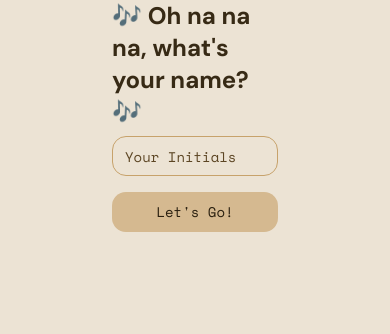
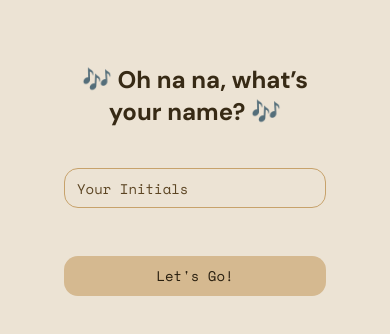
Before and after one commit to hbmartin/four-danger, a Next.js app: page / in a window 390 px wide. Shown: the top 334 px of the page. Built offline with nearby package versions, Linux system fonts and the light colour scheme.

Commit message:
working on mobile UI

```diff
--- a/app/layout.tsx
+++ b/app/layout.tsx
@@ -26,6 +26,10 @@ interface LayoutProps {
 export default function Layout({ children }: LayoutProps) {
   return (
     <html lang="en">
+      <head>
+        <title>👾 Four Danger</title>
+        <meta name="viewport" content="width=device-width, initial-scale=1.0" />
+      </head>
       <body
         className={cn(
           'antialiased',
--- a/app/page.tsx
+++ b/app/page.tsx
@@ -25,7 +25,7 @@ export default function Home() {
   if (isLoading) { return <div></div>; }
 
   return (
-    <main className="flex min-h-screen flex-col items-center justify-between px-24">
+    <main className="flex min-h-screen flex-col items-center justify-between md:px-24">
       {name == null ? (
         <LoginForm loginClick={handleLogin} />
       ) : (
--- a/components/login-form.tsx
+++ b/components/login-form.tsx
@@ -9,9 +9,9 @@ interface LoginFormProps {
 export const LoginForm: React.FC<LoginFormProps> = ({ loginClick }) => {
   const [name, setName] = useState("");
   return (
-    <div className="w-full space-y-4 px-4 md:px-0 md:max-w-md content-center">
-      <div className="space-y-2 ">
-        <h2 className="text-2xl font-bold">🎶 Oh na na na, what&apos;s your name? 🎶</h2>
+    <div className="w-full space-y-4 px-16 md:px-0 md:max-w-md content-center align-middle">
+      <div className="space-y-2 py-8">
+        <h2 className="text-2xl font-bold text-center py-8">🎶 Oh na na, what&rsquo;s your name? 🎶</h2>
         <Input id="name" placeholder="Your Initials"
           onChange={(e) => setName(e.target.value)}
           onKeyDown={(e) => {
--- a/lib/local-persist.ts
+++ b/lib/local-persist.ts
@@ -4,11 +4,13 @@ import { GameState } from './models'
 
 const version = 0
 
+// Should this be CurrentGame instead? with custom non null merging for the fn's?
 export const gameStorage: PersistStorage<GameState | null> = {
     getItem: (name: string): Promise<StorageValue<GameState> | null> => {
         console.log(name, 'is being retrieved')
         return fetchGameFromDB(name)
             .then(game => {
+                console.log('retrieved game', game)
                 if (game) {
                     return {
                         state: { game },
```
